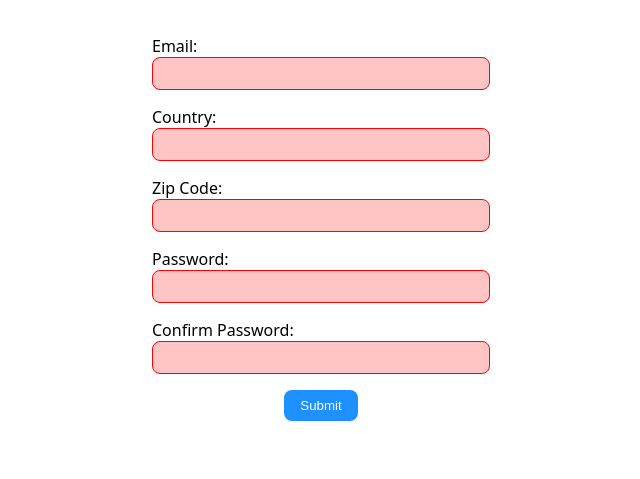
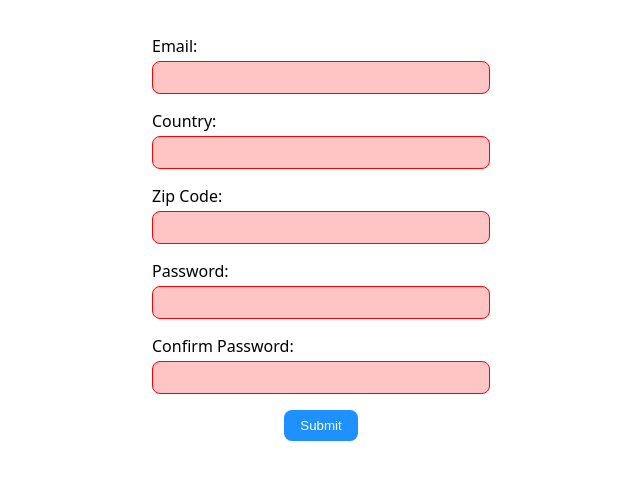
Before and after one commit to carisaelam/form-validation-practice, a plain HTML site: page index.html in a window 1280 px wide. Shown: the part 75-554 px from the top of the page, without its empty margins (319-959 px from the left). Drawn offline with Linux system fonts and the light colour scheme.

Commit message:
Add error span

```diff
--- a/index.html
+++ b/index.html
@@ -14,7 +14,8 @@
     <main>
       <form novalidate>
         <!-- Email -->
-        <label for="email">Email: </label>
+        <label for="email">
+          <p>Email:</p>
           <input
             type="email"
             name="email"
@@ -22,9 +23,12 @@
             required
             autocomplete="on"
           />
+          <span class="error" aria-live="polite"></span>
+        </label>
 
         <!-- Country -->
-        <label for="country">Country: </label>
+        <label for="country">
+          <p>Country:</p>
           <input
             type="text"
             name="country"
@@ -32,9 +36,12 @@
             autocomplete="on"
             required
           />
+          <span class="error" aria-live="polite"></span>
+        </label>
 
         <!-- Zip Code -->
-        <label for="zipcode">Zip Code: </label>
+        <label for="zipcode">
+          <p>Zip Code:</p>
           <input
             type="number"
             id="zipcode"
@@ -43,9 +50,12 @@
             maxlength="5"
             autocomplete="on"
           />
+          <span class="error" aria-live="polite"></span>
+        </label>
 
         <!-- Password -->
-        <label for="password">Password: </label>
+        <label for="password">
+          <p>Password:</p>
           <input
             type="password"
             name="password"
@@ -55,9 +65,12 @@
             maxlength="16"
             autocomplete="on"
           />
+          <span class="error" aria-live="polite"></span>
+        </label>
 
         <!-- Password Confirmation -->
-        <label for="confirm-password">Confirm Password: </label>
+        <label for="confirm-password">
+          <p>Confirm Password:</p>
           <input
             type="password"
             name="confirm-password"
@@ -65,6 +78,8 @@
             required
             autocomplete="on"
           />
+          <span class="error" aria-live="polite"></span>
+        </label>
 
         <button>Submit</button>
       </form>
--- a/styles.css
+++ b/styles.css
@@ -31,9 +31,8 @@ form {
   flex-direction: column;
 }
 
-form label,
-form button {
-  margin-top: 1rem;
+form label p {
+  margin: 1rem 0 0.25rem;
 }
 
 form input {
```
Also changed, not shown: checklist.txt. Lines whose indentation alone changed are shown as unchanged.
